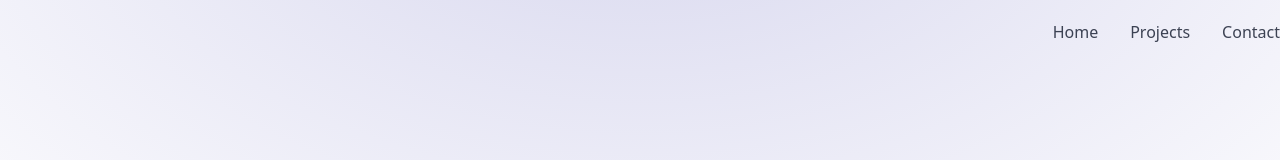
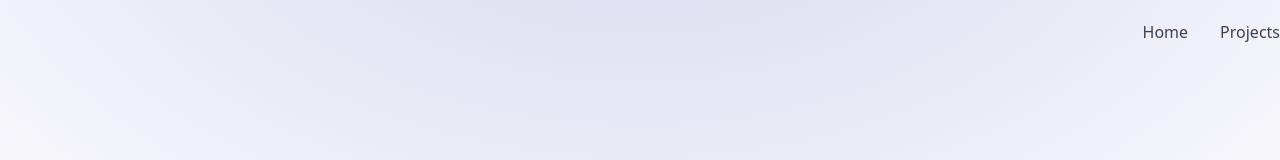
Before and after one commit to laurennicolas/Portfolio, a React (Vite) app: page / in a window 1280 px wide. Shown: the top 160 px of the page. Built offline with nearby package versions, Linux system fonts and the light colour scheme.

Commit message:
cleaned code

```diff
--- a/src/components/NavBar.jsx
+++ b/src/components/NavBar.jsx
@@ -5,7 +5,6 @@ import { useEffect, useState } from "react";
 const navItems = [
   { name: "Home", href: "#hero" },
   { name: "Projects", href: "#projects" },
-  { name: "Contact", href: "#contact" },
 ];
 
 export const NavBar = () => {
@@ -32,7 +31,6 @@ export const NavBar = () => {
           className="text-xl font-bold text-primary flex items-center"
           href="#hero"
         >
-
         </a>
 
         {/* desktop nav */}
--- a/src/components/ProjectSection.jsx
+++ b/src/components/ProjectSection.jsx
@@ -91,9 +91,9 @@ export const ProjectSection = () => {
             <a
               className="cosmic-button w-fit flex items-center mx-auto gap-2"
               target="_blank"
-              href="https://github.com/machadop1407"
+              href="https://www.linkedin.com/in/lauren-nicolas-503427250/"
             >
-              Check My Github <ArrowRight size={16} />
+              Check My Linkedin <ArrowRight size={16} />
             </a>
           </div>
         </div>
--- a/src/index.css
+++ b/src/index.css
@@ -85,18 +85,6 @@
     --border: 214 32% 91%;
   }
 
-  .dark {
-    --background: 222 47% 4%;
-    --foreground: 213 31% 91%;
-
-    --card: 222 47% 8%;
-
-    --primary: 250 65% 65%;
-    --primary-foreground: 213 31% 91%;
-
-    --border: 217 33% 20%;
-  }
-
   * {
     @apply border-border;
   }
@@ -142,13 +130,6 @@
   @apply transition-transform duration-300 hover:scale-[1.02] hover:shadow-lg;
 }
 
-@utility gradient-border {
-  @apply relative rounded-md;
-  background: linear-gradien(to right, hsl(var(--card)),hsl(var(--card)));
-  background-clip: padding-box;
-  border: 1px solid transparent;
-}
-
 @utility cosmic-button {
   @apply px-6 py-2 rounded-full bg-primary text-primary-foreground font-medium
          transition-all duration-300 hover:shadow-[0_0_10px_rgba(139,92,246,0.5)]
```
